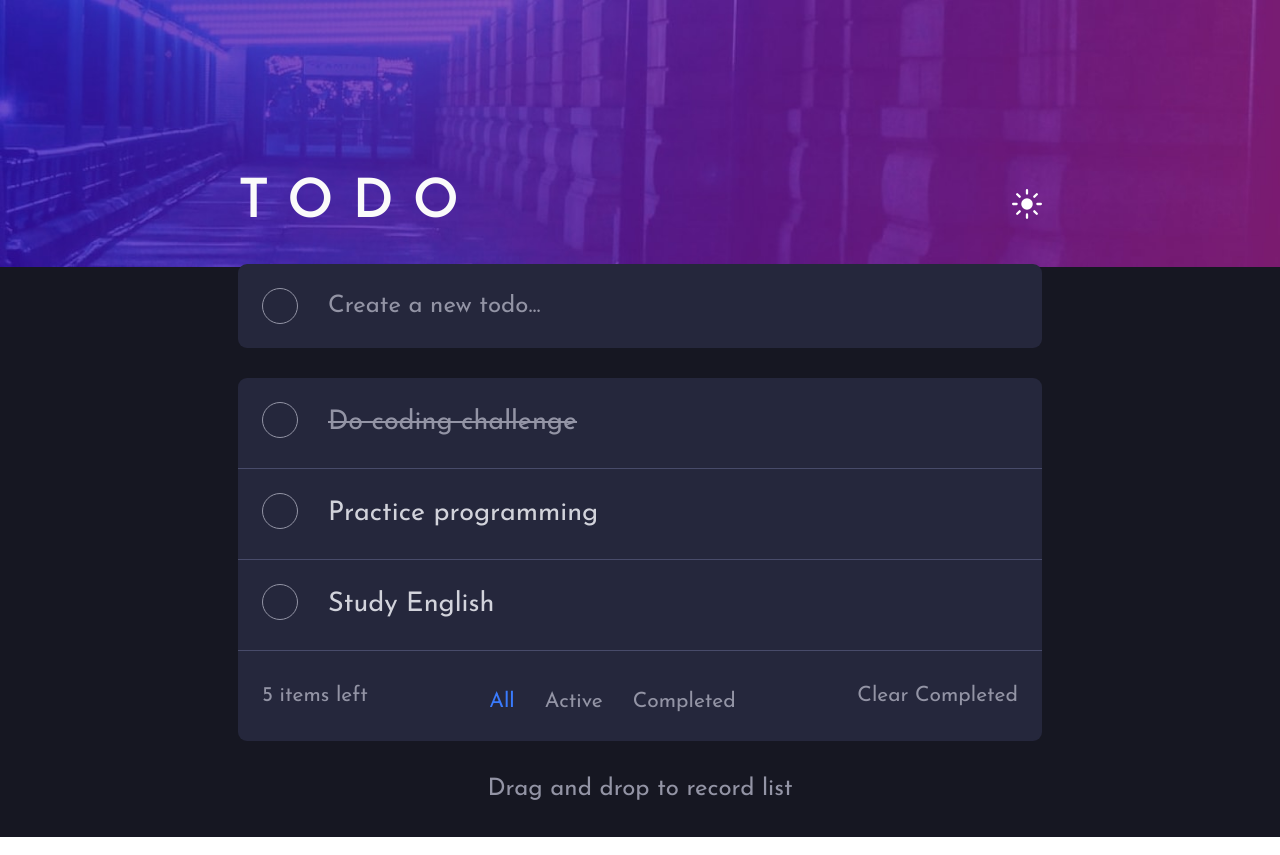
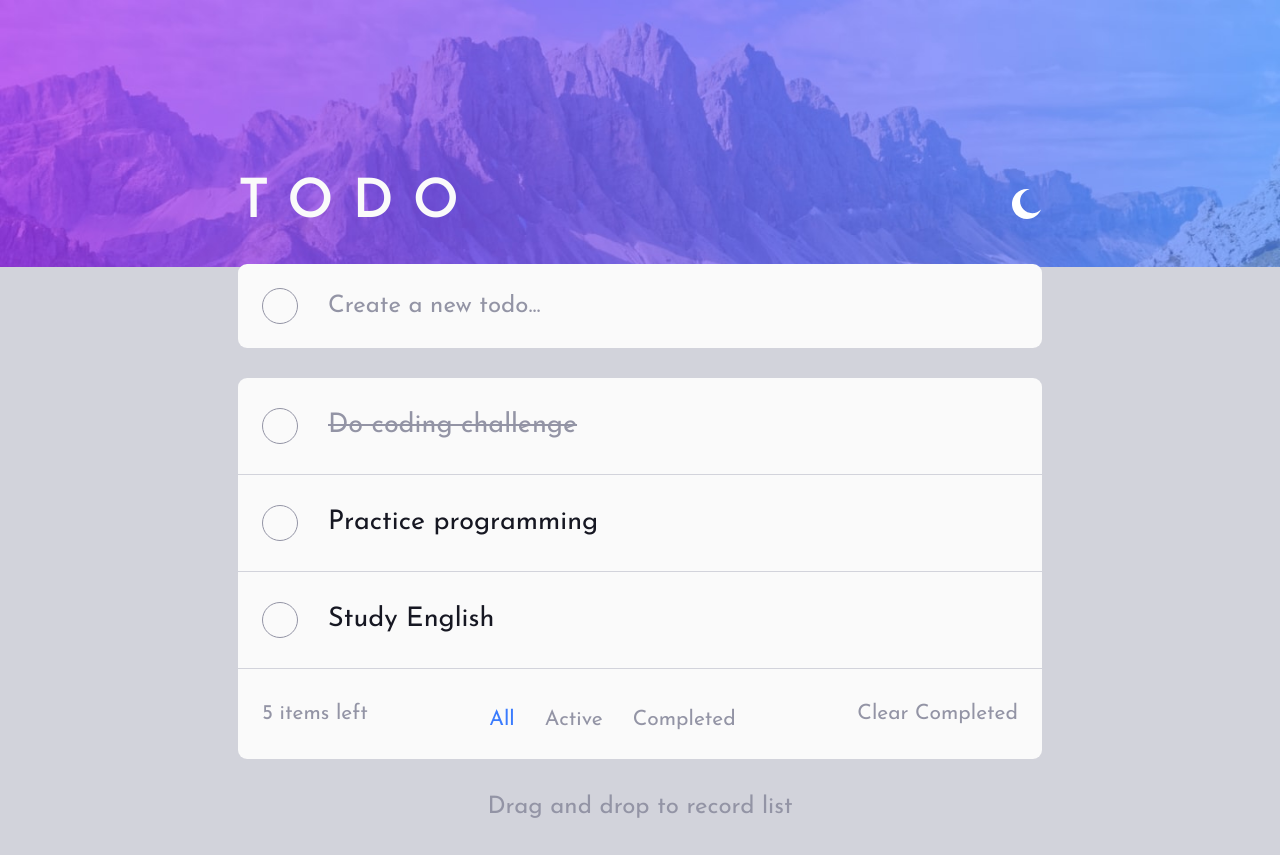
Before and after one commit to ahmadmohammadirad2006/todo-list, a React (Create React App) app: page / in a window 1280 px wide. Built offline with nearby package versions, Linux system fonts and the light colour scheme.

Commit message:
feat: add toggling mode functionality
Changes:
- add mode state variable
- add handleToggleMode function into App component
- add delete button for todo item

```diff
--- a/src/App.js
+++ b/src/App.js
@@ -1,3 +1,5 @@
+import { useState } from 'react';
+
 const initialTodos = [
   {
     id: crypto.randomUUID(),
@@ -17,10 +19,16 @@ const initialTodos = [
 ];
 
 function App() {
+  const [mode, setMode] = useState('light');
+
+  function handleToggleMode() {
+    setMode((cur) => (cur === 'light' ? 'dark' : 'light'));
+  }
+
   return (
-    <main className='app dark'>
+    <main className={`app ${mode}`}>
       <div className='container flex flex-col p-5 gap-5  lg:w-[36rem]'>
-        <Header />
+        <Header mode={mode} onToggleMode={handleToggleMode} />
         <Form />
         <section className='flex flex-col rounded-md overflow-hidden'>
           <TodoList />
@@ -32,12 +40,16 @@ function App() {
   );
 }
 
-function Header() {
+function Header({ mode, onToggleMode }) {
   return (
     <header className='header'>
       <h1>Todo</h1>
-      <button>
-        <img className='w-5 h-5' src='/images/icon-sun.svg' alt='Sun icon' />
+      <button onClick={onToggleMode}>
+        <img
+          className='w-5 h-5'
+          src={`/images/icon-${mode === 'light' ? 'moon' : 'sun'}.svg`}
+          alt={`${mode === 'light' ? 'Moon' : 'Sun'} icon`}
+        />
       </button>
     </header>
   );
@@ -47,7 +59,7 @@ function Form() {
   return (
     <form>
       <div className='input-group'>
-        <span className='circle'></span>
+        <button className='circle'></button>
         <input placeholder='Create a new todo...' />
       </div>
     </form>
@@ -71,7 +83,8 @@ function TodoItem({ id, completed, children }) {
     <li className={`todo-item ${completed ? 'completed' : ''}`}>
       <input type='checkbox' value={completed} id={id} className='hidden' />
       <label className='circle' htmlFor={id}></label>
-      {children}
+      <p>{children}</p>
+      <button className='delete-btn'>&times;</button>
     </li>
   );
 }
--- a/src/index.css
+++ b/src/index.css
@@ -17,10 +17,10 @@
     @apply text-base placeholder:text-light-gray;
   }
   .app {
-    @apply min-h-screen  bg-contain bg-no-repeat pt-24;
+    @apply min-h-screen transition-all bg-contain bg-no-repeat pt-24;
   }
   .app.dark {
-    @apply bg-[url('./../public/images/bg-mobile-dark.jpg')] sm:bg-[url('./../public/images/bg-desktop-dark.jpg')] bg-very-dark-blue  text-very-light-gray;
+    @apply bg-[url('./../public/images/bg-mobile-dark.jpg')] xl:bg-[url('./../public/images/bg-desktop-dark.jpg')] bg-very-dark-blue  text-very-light-gray;
   }
   .app.light {
     @apply bg-[url('./../public/images/bg-mobile-light.jpg')] xl:bg-[url('./../public/images/bg-desktop-light.jpg')] bg-very-light-gray text-very-dark-blue;
@@ -33,7 +33,7 @@
   }
 
   .circle {
-    @apply rounded-full border w-6 h-6 border-light-gray;
+    @apply rounded-full border w-6 h-6 border-light-gray hover:cursor-pointer;
   }
   input[type='checkbox']:checked + .circle {
     @apply bg-gradient-to-br from-blue-sky to-pink border-none relative after:content-['✔'] after:absolute after:text-white after:top-[2%] after:left-[20%];
@@ -52,9 +52,9 @@
   }
 
   .todo-item {
-    @apply flex gap-5 p-4  border-b;
+    @apply flex items-center gap-5 p-4  border-b;
   }
-  .todo-item.completed {
+  .todo-item.completed p {
     @apply line-through text-light-gray;
   }
   .dark .todo-item {
@@ -62,6 +62,12 @@
   }
   .light .todo-item {
     @apply bg-white border-b-very-light-gray;
+  }
+  .todo-item .delete-btn {
+    @apply text-light-gray font-[200] pb-2 leading-6 opacity-0 transition-all outline-none overflow-hidden ml-auto text-5xl;
+  }
+  .todo-item:hover .delete-btn {
+    @apply opacity-100;
   }
 
   .actions {
```
